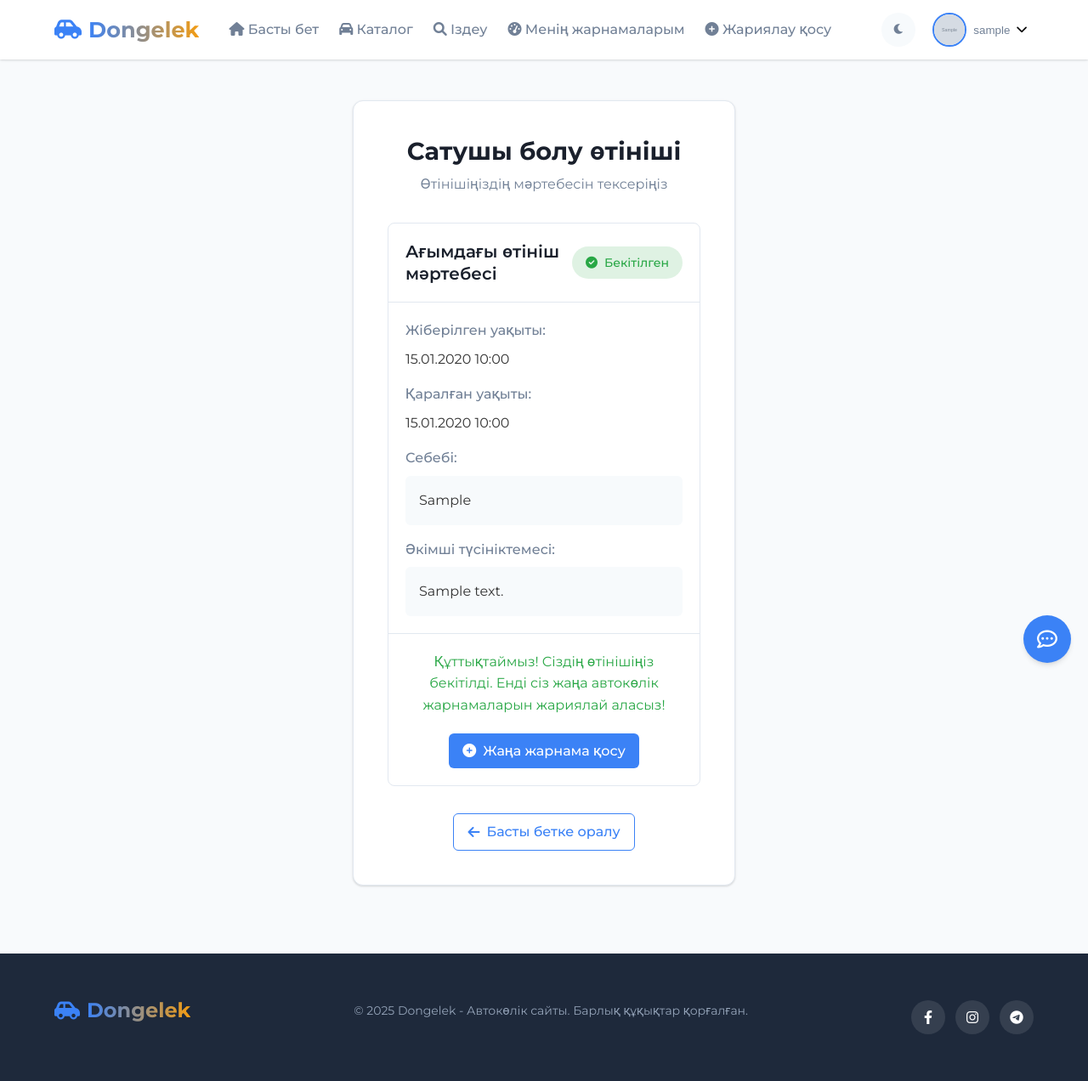
After one commit to BaUka0/DongelekKZ, a Django app: page /accounts/application-status/ in a window 1280 px wide. The commit adds this page. Shown: the whole page at 85% size. Run offline with Django 5.2, Linux system fonts and the light colour scheme; a user stored in the database is signed in; tables that the repository leaves empty hold one stand-in row (values such as "Sample post"); grey boxes marked "Sample" are stand-in pictures.

Commit message:
обработчик заявки на продавца

```diff
--- a/accounts/urls.py
+++ b/accounts/urls.py
@@ -1,5 +1,5 @@
 from django.urls import path
-from .views import SignUpView, ProfileUpdateView, login_with_otp, resend_otp, become_seller
+from .views import SignUpView, ProfileUpdateView, login_with_otp, resend_otp, become_seller, application_status
 
 urlpatterns = [
     path('signup/', SignUpView.as_view(), name='signup'),
@@ -7,4 +7,5 @@ urlpatterns = [
     path('login/otp/', login_with_otp, name='login_with_otp'),
     path('login/otp/resend/', resend_otp, name='resend_otp'),
     path('become-seller/', become_seller, name='become_seller'),
+    path('application-status/', application_status, name='application_status'),
 ]
--- a/accounts/views.py
+++ b/accounts/views.py
@@ -8,8 +8,10 @@ from django.core.mail import send_mail
 from django.contrib import messages
 from django.http import HttpResponseRedirect
 from django.urls import reverse
-from .models import CustomUser, OTPCode
-from .forms import CustomUserCreationForm, ProfileUpdateForm, OTPVerificationForm
+from django.utils import timezone
+from django.contrib.auth.decorators import login_required
+from .models import CustomUser, OTPCode, SellerApplication
+from .forms import CustomUserCreationForm, ProfileUpdateForm, OTPVerificationForm, SellerApplicationForm
 import random
 import os
 from django.conf import settings
@@ -24,6 +26,7 @@ class SignUpView(CreateView):
         user = self.object
         send_otp(user)
         self.request.session['user_id'] = user.id
+        self.request.session['otp_sent'] = True  # Set flag to indicate OTP was sent
         return redirect('login_with_otp')
 
 class ProfileUpdateView(LoginRequiredMixin, UpdateView):
@@ -52,8 +55,8 @@ def send_otp(user):
     code = f"{random.randint(100000, 999999)}"
     OTPCode.objects.update_or_create(user=user, defaults={'code': code})
     send_mail(
-        'Ваш одноразовый код',
-        f'Ваш код для входа: {code}',
+        'Сіздің бір реттік кодыңыз',
+        f'Кіру үшін кодыңыз: {code}',
         'bauirzhan.bisan@yandex.ru',
         [user.email],
         fail_silently=False,
@@ -62,7 +65,7 @@ def send_otp(user):
 def login_with_otp(request):
     user_id = request.session.get('user_id')
     if not user_id:
-        messages.error(request, 'Сессия истекла. Пожалуйста, зарегистрируйтесь или войдите снова.')
+        messages.error(request, 'Сессия аяқталды. Тіркеліңіз немесе қайта кіріңіз.')
         return redirect('signup')
 
     user = CustomUser.objects.get(id=user_id)
@@ -79,40 +82,106 @@ def login_with_otp(request):
                     login(request, user)
                     otp.delete()
                     del request.session['user_id']
+                    if 'otp_sent' in request.session:
+                        del request.session['otp_sent']
                     return redirect('index')
                 else:
-                    messages.error(request, 'Код истек. Попробуйте снова.')
+                    messages.error(request, 'Код мерзімі өтіп кетті. Қайталап көріңіз.')
                     return render(request, 'accounts/otp_verification.html', {'form': form})
             except OTPCode.DoesNotExist:
-                messages.error(request, 'Неверный код.')
+                messages.error(request, 'Қате код.')
                 return render(request, 'accounts/otp_verification.html', {'form': form})
     else:
-        send_otp(user)  # Отправляем код повторно
+        # Only send a new OTP if one wasn't sent already during signup
+        if not request.session.get('otp_sent'):
+            send_otp(user)
+            messages.info(request, 'Код сіздің поштаңызға жіберілді.')
+        else:
+            # If already sent, just display the message without sending a new code
+            messages.info(request, 'Поштаңызға жіберілген кодты енгізіңіз.')
+            # Reset the flag for future requests if needed
+            request.session['otp_sent'] = False
+
         form = OTPVerificationForm()
-        messages.info(request, 'Код отправлен на вашу почту.')
 
     return render(request, 'accounts/otp_verification.html', {'form': form})
 
 def resend_otp(request):
     user_id = request.session.get('user_id')
     if not user_id:
-        messages.error(request, 'Сессия истекла. Пожалуйста, зарегистрируйтесь или войдите снова.')
+        messages.error(request, 'Сессия аяқталды. Тіркеліңіз немесе қайта кіріңіз.')
         return redirect('signup')
 
     user = CustomUser.objects.get(id=user_id)
     send_otp(user)
-    messages.success(request, 'Код был переотправлен на вашу почту.')
+    # Set the flag to avoid automatic resending in the login_with_otp view
+    request.session['otp_sent'] = True
+    messages.success(request, 'Код сіздің поштаңызға қайта жіберілді.')
     return HttpResponseRedirect(reverse('login_with_otp'))
 
+@login_required
 def become_seller(request):
     """
-    View to handle user requests to become a seller
+    View to handle user requests to apply to become a seller
     """
-    if request.method == 'POST':
-        # Process the form submission to upgrade the user to seller status
-        request.user.is_seller = True
-        request.user.save()
-        messages.success(request, 'Сіз сәтті сатушы болдыңыз!')
+    # Check if user is already a seller
+    if request.user.is_seller:
+        messages.info(request, 'Сіз қазірдің өзінде сатушысыз.')
         return redirect('index')
 
-    return render(request, 'accounts/become_seller.html')
+    # Check if user already has a pending application
+    existing_application = SellerApplication.objects.filter(
+        user=request.user,
+        status='pending'
+    ).first()
+
+    if existing_application:
+        messages.info(request, 'Сіздің өтінішіңіз қаралуда. Күте тұрыңыз.')
+        return render(request, 'accounts/application_status.html', {
+            'application': existing_application
+        })
+
+    # Check if user has a rejected application
+    rejected_application = SellerApplication.objects.filter(
+        user=request.user,
+        status='rejected'
+    ).order_by('-created_at').first()
+
+    if request.method == 'POST':
+        form = SellerApplicationForm(request.POST)
+        if form.is_valid():
+            application = form.save(commit=False)
+            application.user = request.user
+            application.save()
+
+            messages.success(request, 'Сіздің өтінішіңіз қабылданды. Әкімші қарағаннан кейін хабарланамыз.')
+            return redirect('application_status')
+    else:
+        # Pre-fill the form with reason from a rejected application if it exists
+        initial_data = {}
+        if rejected_application:
+            initial_data = {'reason': rejected_application.reason}
+
+        form = SellerApplicationForm(initial=initial_data)
+
+    context = {
+        'form': form,
+        'rejected_application': rejected_application
+    }
+    return render(request, 'accounts/become_seller.html', context)
+
+@login_required
+def application_status(request):
+    """
+    View to show the status of a user's seller application
+    """
+    applications = SellerApplication.objects.filter(user=request.user).order_by('-created_at')
+
+    if not applications.exists():
+        messages.info(request, 'Сізде әлі өтініш жоқ.')
+        return redirect('become_seller')
+
+    return render(request, 'accounts/application_status.html', {
+        'applications': applications,
+        'current_application': applications.first()
+    })
--- /dev/null
+++ b/templates/accounts/application_status.html
@@ -0,0 +1,353 @@
+{% extends 'base.html' %}
+
+{% block title %}Өтініш мәртебесі | Dongelek{% endblock %}
+
+{% block content %}
+<section class="auth-section">
+    <div class="auth-container">
+        <div class="auth-header">
+            <h1 class="auth-title">Сатушы болу өтініші</h1>
+            <p class="auth-subtitle">Өтінішіңіздің мәртебесін тексеріңіз</p>
+        </div>
+
+        <div class="application-status-container">
+            {% if applications %}
+                <div class="current-application">
+                    <div class="status-card status-{{ current_application.status }}">
+                        <div class="status-header">
+                            <h2>Ағымдағы өтініш мәртебесі</h2>
+                            <span class="status-badge">
+                                {% if current_application.status == 'pending' %}
+                                    <i class="fas fa-clock"></i> Күтуде
+                                {% elif current_application.status == 'approved' %}
+                                    <i class="fas fa-check-circle"></i> Бекітілген
+                                {% elif current_application.status == 'rejected' %}
+                                    <i class="fas fa-times-circle"></i> Қабылданбаған
+                                {% endif %}
+                            </span>
+                        </div>
+
+                        <div class="status-details">
+                            <div class="detail-item">
+                                <span class="detail-label">Жіберілген уақыты:</span>
+                                <span class="detail-value">{{ current_application.created_at|date:"d.m.Y H:i" }}</span>
+                            </div>
+
+                            {% if current_application.reviewed_at %}
+                            <div class="detail-item">
+                                <span class="detail-label">Қаралған уақыты:</span>
+                                <span class="detail-value">{{ current_application.reviewed_at|date:"d.m.Y H:i" }}</span>
+                            </div>
+                            {% endif %}
+
+                            <div class="detail-item">
+                                <span class="detail-label">Себебі:</span>
+                                <div class="detail-text">{{ current_application.reason }}</div>
+                            </div>
+
+                            {% if current_application.admin_comment %}
+                            <div class="detail-item">
+                                <span class="detail-label">Әкімші түсініктемесі:</span>
+                                <div class="detail-text">{{ current_application.admin_comment }}</div>
+                            </div>
+                            {% endif %}
+                        </div>
+
+                        <div class="status-actions">
+                            {% if current_application.status == 'pending' %}
+                                <p class="status-message">Өтінішіңіз қаралуда. Әдетте, өтініштерді қарау 1-2 жұмыс күні ішінде орындалады.</p>
+                            {% elif current_application.status == 'approved' %}
+                                <p class="status-message success">Құттықтаймыз! Сіздің өтінішіңіз бекітілді. Енді сіз жаңа автокөлік жарнамаларын жариялай аласыз!</p>
+                                <a href="{% url 'car_create' %}" class="btn btn-primary">
+                                    <i class="fas fa-plus-circle"></i> Жаңа жарнама қосу
+                                </a>
+                            {% elif current_application.status == 'rejected' %}
+                                <p class="status-message error">Өкінішке орай, сіздің өтінішіңіз қабылданбады. Жоғарыдағы әкімші түсініктемесін оқып, қайта өтініш жібере аласыз.</p>
+                                <a href="{% url 'become_seller' %}" class="btn btn-primary">
+                                    <i class="fas fa-redo"></i> Қайта өтініш жіберу
+                                </a>
+                            {% endif %}
+                        </div>
+                    </div>
+                </div>
+
+                {% if applications.count > 1 %}
+                <div class="application-history">
+                    <h3>Өтініштер тарихы</h3>
+                    <div class="history-items">
+                        {% for app in applications %}
+                            {% if app != current_application %}
+                            <div class="history-item status-{{ app.status }}">
+                                <div class="history-status">
+                                    {% if app.status == 'pending' %}
+                                        <i class="fas fa-clock"></i> Күтуде
+                                    {% elif app.status == 'approved' %}
+                                        <i class="fas fa-check-circle"></i> Бекітілген
+                                    {% elif app.status == 'rejected' %}
+                                        <i class="fas fa-times-circle"></i> Қабылданбаған
+                                    {% endif %}
+                                </div>
+                                <div class="history-date">
+                                    <i class="fas fa-calendar-alt"></i> {{ app.created_at|date:"d.m.Y" }}
+                                </div>
+                                <button class="history-toggle" data-id="{{ app.id }}">
+                                    <i class="fas fa-chevron-down"></i>
+                                </button>
+                                <div class="history-details" id="details-{{ app.id }}">
+                                    <div class="detail-item">
+                                        <span class="detail-label">Себебі:</span>
+                                        <div class="detail-text">{{ app.reason }}</div>
+                                    </div>
+
+                                    {% if app.admin_comment %}
+                                    <div class="detail-item">
+                                        <span class="detail-label">Әкімші түсініктемесі:</span>
+                                        <div class="detail-text">{{ app.admin_comment }}</div>
+                                    </div>
+                                    {% endif %}
+                                </div>
+                            </div>
+                            {% endif %}
+                        {% endfor %}
+                    </div>
+                </div>
+                {% endif %}
+            {% else %}
+                <div class="empty-state">
+                    <i class="fas fa-file-alt empty-icon"></i>
+                    <h3>Өтініштер табылмады</h3>
+                    <p>Сізде әлі сатушы болу өтініштері жоқ.</p>
+                    <a href="{% url 'become_seller' %}" class="btn btn-primary">
+                        <i class="fas fa-paper-plane"></i> Өтініш жіберу
+                    </a>
+                </div>
+            {% endif %}
+
+            <div class="application-footer">
+                <a href="{% url 'index' %}" class="btn btn-outline">
+                    <i class="fas fa-arrow-left"></i> Басты бетке оралу
+                </a>
+            </div>
+        </div>
+    </div>
+</section>
+
+<style>
+    .application-status-container {
+        margin-top: 1.5rem;
+    }
+
+    .status-card {
+        background-color: var(--card-bg);
+        border-radius: 0.5rem;
+        border: 1px solid var(--border-color);
+        overflow: hidden;
+        margin-bottom: 2rem;
+    }
+
+    .status-header {
+        display: flex;
+        justify-content: space-between;
+        align-items: center;
+        padding: 1.25rem;
+        border-bottom: 1px solid var(--border-color);
+    }
+
+    .status-header h2 {
+        margin: 0;
+        font-size: 1.25rem;
+    }
+
+    .status-badge {
+        display: inline-flex;
+        align-items: center;
+        padding: 0.5rem 1rem;
+        border-radius: 2rem;
+        font-size: 0.875rem;
+        font-weight: 500;
+    }
+
+    .status-pending .status-badge {
+        background-color: rgba(255, 193, 7, 0.15);
+        color: #ffc107;
+    }
+
+    .status-approved .status-badge {
+        background-color: rgba(40, 167, 69, 0.15);
+        color: #28a745;
+    }
+
+    .status-rejected .status-badge {
+        background-color: rgba(220, 53, 69, 0.15);
+        color: #dc3545;
+    }
+
+    .status-badge i {
+        margin-right: 0.5rem;
+    }
+
+    .status-details {
+        padding: 1.25rem;
+        border-bottom: 1px solid var(--border-color);
+    }
+
+    .detail-item {
+        margin-bottom: 1rem;
+    }
+
+    .detail-item:last-child {
+        margin-bottom: 0;
+    }
+
+    .detail-label {
+        display: block;
+        font-weight: 500;
+        margin-bottom: 0.5rem;
+        color: var(--text-muted);
+    }
+
+    .detail-value {
+        color: var(--text-color);
+    }
+
+    .detail-text {
+        background-color: var(--hover-bg);
+        padding: 1rem;
+        border-radius: 0.375rem;
+        color: var(--text-color);
+        line-height: 1.6;
+    }
+
+    .status-actions {
+        padding: 1.25rem;
+        display: flex;
+        flex-direction: column;
+        align-items: center;
+        text-align: center;
+    }
+
+    .status-message {
+        margin-bottom: 1.25rem;
+        font-size: 1rem;
+        line-height: 1.6;
+    }
+
+    .status-message.success {
+        color: #28a745;
+    }
+
+    .status-message.error {
+        color: #dc3545;
+    }
+
+    .application-history {
+        margin-top: 2rem;
+    }
+
+    .application-history h3 {
+        margin-bottom: 1rem;
+        font-size: 1.25rem;
+    }
+
+    .history-items {
+        background-color: var(--card-bg);
+        border-radius: 0.5rem;
+        border: 1px solid var(--border-color);
+        overflow: hidden;
+    }
+
+    .history-item {
+        display: flex;
+        flex-wrap: wrap;
+        align-items: center;
+        padding: 1rem;
+        border-bottom: 1px solid var(--border-color);
+        position: relative;
+    }
+
+    .history-item:last-child {
+        border-bottom: none;
+    }
+
+    .history-status {
+        flex: 1;
+    }
+
+    .history-date {
+        font-size: 0.875rem;
+        color: var(--text-muted);
+        margin-right: 1rem;
+    }
+
+    .history-toggle {
+        background: none;
+        border: none;
+        color: var(--text-muted);
+        cursor: pointer;
+        transition: transform 0.3s ease;
+    }
+
+    .history-toggle.active {
+        transform: rotate(180deg);
+    }
+
+    .history-details {
+        display: none;
+        width: 100%;
+        padding: 1rem 0 0;
+        margin-top: 1rem;
+        border-top: 1px dashed var(--border-color);
+    }
+
+    .application-footer {
+        margin-top: 2rem;
+        display: flex;
+        justify-content: center;
+    }
+
+    .empty-state {
+        text-align: center;
+        padding: 3rem 1rem;
+        background-color: var(--card-bg);
+        border-radius: 0.5rem;
+        border: 1px solid var(--border-color);
+    }
+
+    .empty-icon {
+        font-size: 3rem;
+        color: var(--text-muted);
+        margin-bottom: 1rem;
+    }
+
+    .empty-state h3 {
+        margin-bottom: 0.5rem;
+    }
+
+    .empty-state p {
+        margin-bottom: 1.5rem;
+        color: var(--text-muted);
+    }
+</style>
+
+<script>
+    document.addEventListener('DOMContentLoaded', function() {
+        // Toggle history details
+        const toggleButtons = document.querySelectorAll('.history-toggle');
+
+        toggleButtons.forEach(button => {
+            button.addEventListener('click', function() {
+                const detailsId = this.getAttribute('data-id');
+                const detailsElement = document.getElementById('details-' + detailsId);
+
+                if (detailsElement.style.display === 'block') {
+                    detailsElement.style.display = 'none';
+                    this.classList.remove('active');
+                } else {
+                    detailsElement.style.display = 'block';
+                    this.classList.add('active');
+                }
+            });
+        });
+    });
+</script>
+{% endblock %}
--- a/templates/base.html
+++ b/templates/base.html
@@ -82,6 +82,15 @@
                                     <a href="{% url 'car_create' %}" class="dropdown-item">
                                         <i class="fas fa-plus-circle"></i> Жариялау қосу
                                     </a>
+                                {% else %}
+                                    <a href="{% url 'become_seller' %}" class="dropdown-item">
+                                        <i class="fas fa-store"></i> Сатушы болу
+                                    </a>
+                                    {% if user.seller_applications.exists %}
+                                        <a href="{% url 'application_status' %}" class="dropdown-item">
+                                            <i class="fas fa-clipboard-check"></i> Өтініш мәртебесі
+                                        </a>
+                                    {% endif %}
                                 {% endif %}
                                 <form method="post" action="{% url 'logout' %}">
                                     {% csrf_token %}
--- a/templates/index.html
+++ b/templates/index.html
@@ -22,6 +22,10 @@
                     {% if user.is_seller %}
                         <a href="{% url 'car_create' %}" class="btn btn-outline btn-lg">
                             <i class="fas fa-plus-circle"></i> Жарнама қосу
+                        </a>
+                    {% else %}
+                        <a href="{% url 'become_seller' %}" class="btn btn-outline btn-lg">
+                            <i class="fas fa-store"></i> Сатушы болу
                         </a>
                     {% endif %}
                 {% else %}
```
Also changed, not shown: accounts/admin.py (+91 -1 lines), accounts/forms.py (+19 -1 lines), accounts/models.py (+45 -1 lines), templates/accounts/become_seller.html (+109 -5 lines), accounts/migrations/0001_initial.py (deleted), accounts/migrations/0002_otpcode.py (deleted), accounts/migrations/__init__.py (deleted), listings/migrations/0001_initial.py (deleted), listings/migrations/0002_brand_alter_car_brand_model_alter_car_model.py (deleted), listings/migrations/__init__.py (deleted), static1/css/car_details.css (added), templates/listings/car-details.html (added).
